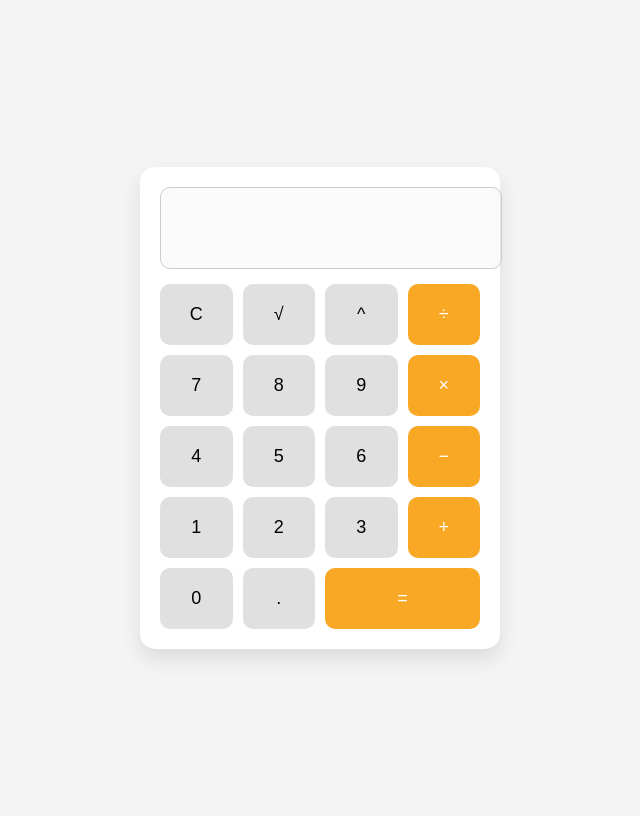
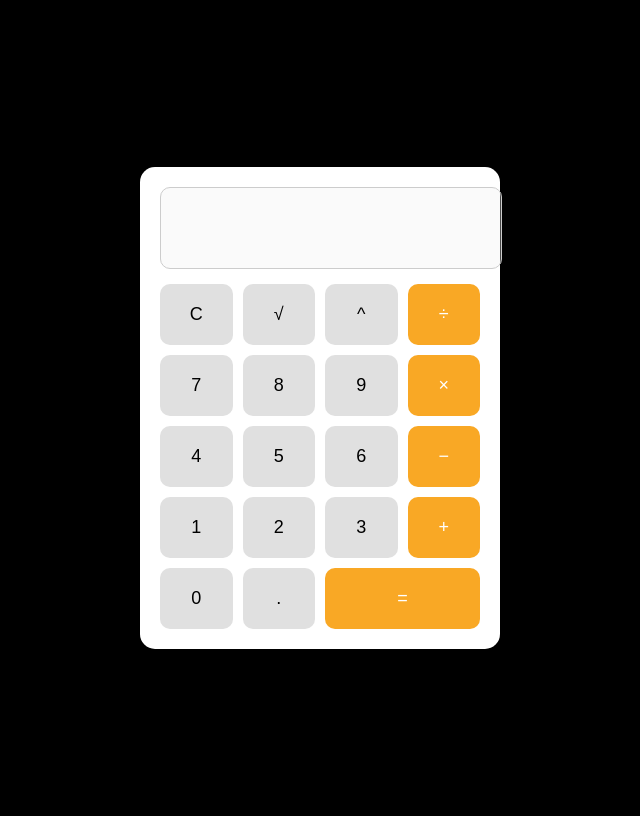
Before and after one commit to paulatrzcinska/NDABO, a Flask app: page / in a window 1280 px wide. Shown: the whole page, without its empty margins (320-960 px from the left). Run offline with Flask 3, Linux system fonts and the light colour scheme.

Commit message:
Update index.html

```diff
--- a/templates/index.html
+++ b/templates/index.html
@@ -5,7 +5,7 @@
   <title>Kalkulator</title>
   <style>
     body {
-      background: #f4f4f4;
+      background: black;
       display: flex;
       justify-content: center;
       align-items: center;
```
